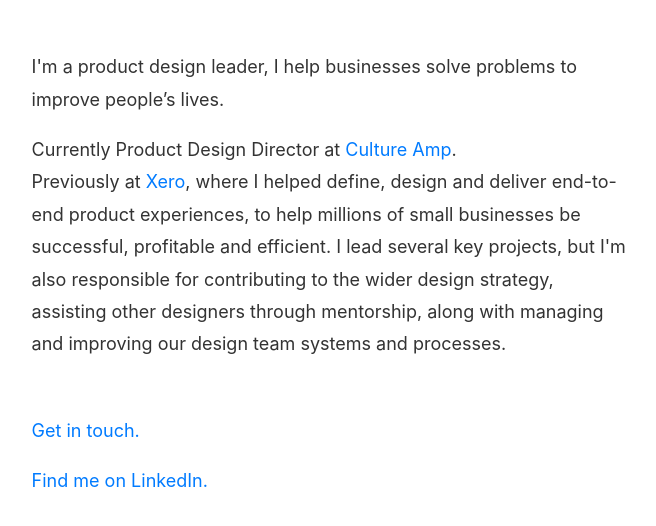
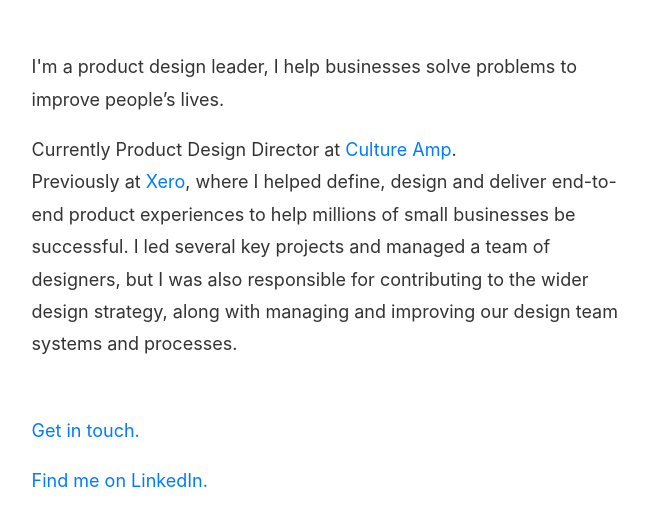
Before and after one commit to sylvainlafitte/Portfolio, a plain HTML site: page index.html in a window 1280 px wide. Shown: the part 260-786 px from the top of the page, without its empty margins (122-778 px from the left). Drawn offline with Linux system fonts and the light colour scheme.

Commit message:
Clean up

```diff
--- a/index.html
+++ b/index.html
@@ -27,7 +27,7 @@
 
 	<div class="main animated fadeInDownSmall delay3">
 		<p>I'm a product design leader, I help businesses solve problems to improve people’s lives.</p>
-		<p>Currently Product Design Director at <a href="https://www.cultureamp.com/">Culture Amp</a>.  <br>Previously at <a href="http://xero.com">Xero</a>, where I helped define, design and deliver end-to-end product experiences, to help millions of small businesses be successful, profitable and efficient. I lead several key projects, but I'm also responsible for contributing to the wider design strategy, assisting other designers through mentorship, along with managing and improving our design team systems and processes.</p>
+		<p>Currently Product Design Director at <a href="https://www.cultureamp.com/">Culture Amp</a>.  <br>Previously at <a href="http://xero.com">Xero</a>, where I helped define, design and deliver end-to-end product experiences to help millions of small businesses be successful. I led several key projects and managed a team of designers, but I was also responsible for contributing to the wider design strategy, along with managing and improving our design team systems and processes.</p>
 	</div>
 
 	<div class="footer animated fadeInDown delay4">
```
